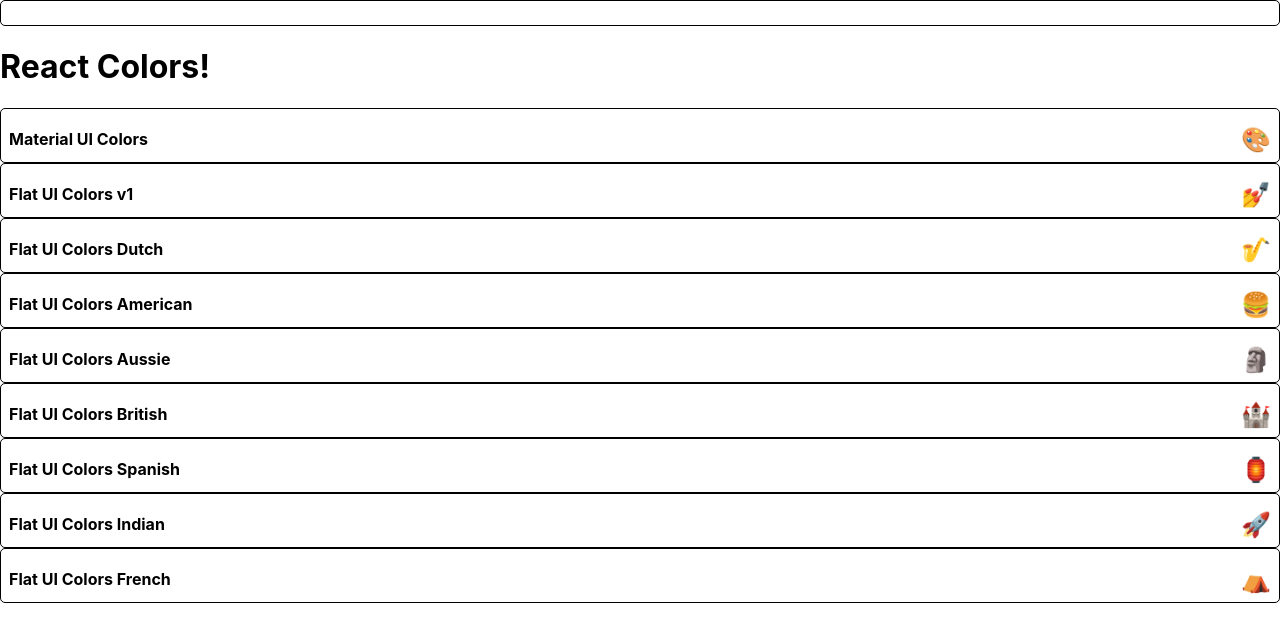
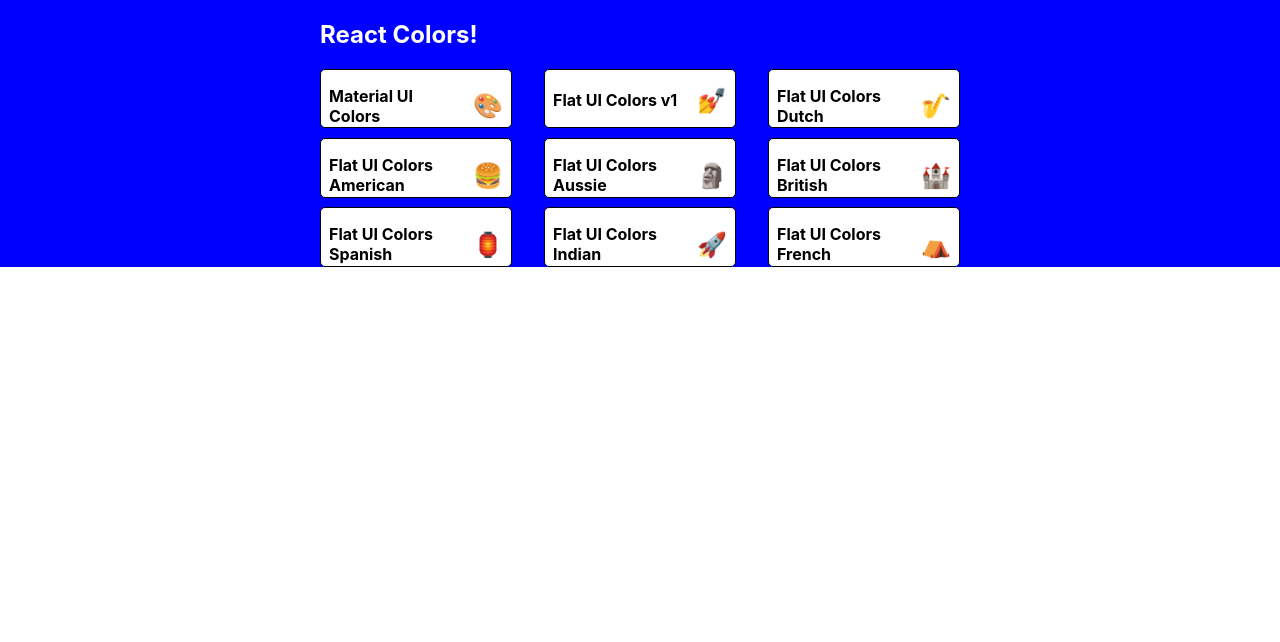
Before and after one commit to agrawalsrijan/ColorApp-React, a React (Create React App) app: page / in a window 1280 px wide. Shown: the top 642 px of the page. Built offline with nearby package versions, Linux system fonts and the light colour scheme.

Commit message:
Start Styling PalleteList using JSS withStyles

```diff
--- a/src/PalleteList.js
+++ b/src/PalleteList.js
@@ -1,23 +1,61 @@
 import React, {Component} from 'react';
 import {Link} from "react-router-dom";
+import {withStyles} from "@material-ui/styles";
 import MiniPallete from "./MiniPallete";
+
+// Add JSS withStyles
+const styles = {
+  root:{
+    backgroundColor:"blue",
+    height:"100%",
+    display:"flex",
+    alignItems:"flex-start",
+    justifyContent:"center"
+  },
+  container:{
+    width:"50%",
+    display:"flex",
+    alignItems:"flex-start",
+    flexDirection:"column",
+    flexWrap:"wrap"
+  },
+  nav:{
+    display:"flex",
+    width:"100%",
+    justifyContent:"space-between",
+    color:"white"
+  },
+  palletes:{
+    boxSizing:"border-box",
+    width:"100%",
+    display:"grid",
+    gridTemplateColumns:"repeat(3, 30%)",
+    gridGap:"5%"
+  }
+};
+
+
+
 
 class PalleteList extends Component{
 
   render(){
-    const {palletes} = this.props;
+    const {palletes,classes} = this.props;
     return(
 
-      <div>
-        <MiniPallete/>
-        <h1>React Colors!</h1>
-        {palletes.map(pallete=>(
-          <MiniPallete {...pallete}/>
-
-
-        ))}
+      <div className = {classes.root}>
+        <div className={classes.container}>
+          <nav className={classes.nav}>
+            <h1>React Colors!</h1>
+          </nav>
+          <div className={classes.palletes}>
+            {palletes.map(pallete=>(
+              <MiniPallete {...pallete}/>
+            ))}
+          </div>
+        </div>
       </div>
-    )
+    );
   }
 }
-export default PalleteList;
+export default withStyles(styles)(PalleteList);
```
